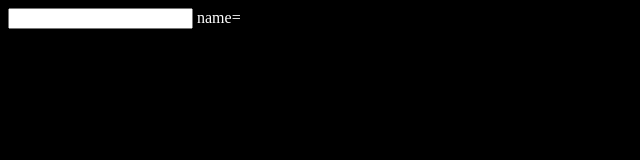
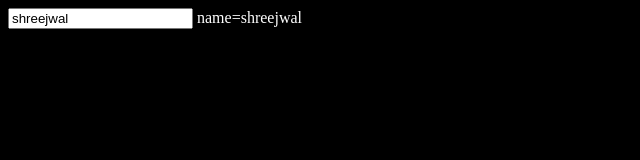
Before and after one commit to Shreejwalkaphle/CQ-Angular-Learning, an Angular app: page / in a window 1280 px wide. Shown: the top 160 px of the page, without its empty margins (0-640 px from the left). Built offline with nearby package versions, Linux system fonts and the light colour scheme.

Commit message:
[commit-5] | Two Way Binding: binding the name variable of the component with the input element in two way. from component to html and vice-versa. this is the simple and conceptual approach of two way data binding using property as well as event binding combined

```diff
--- a/src/app/header/header.component.html
+++ b/src/app/header/header.component.html
@@ -1,2 +1,2 @@
-<input type="text" (input)="callMe($event)">
+<input type="text" [value]="name" (input)="callMe($event)">
 name={{name}}
--- a/src/app/header/header.component.ts
+++ b/src/app/header/header.component.ts
@@ -5,7 +5,7 @@ import { Component } from "@angular/core";
   templateUrl:'./header.component.html'
 })
 export class HeaderComponent{
-  name:String='';
+  name:String='shreejwal';
   callMe(receiveEvent:any){
     this.name=receiveEvent.target.value;
   }
```
